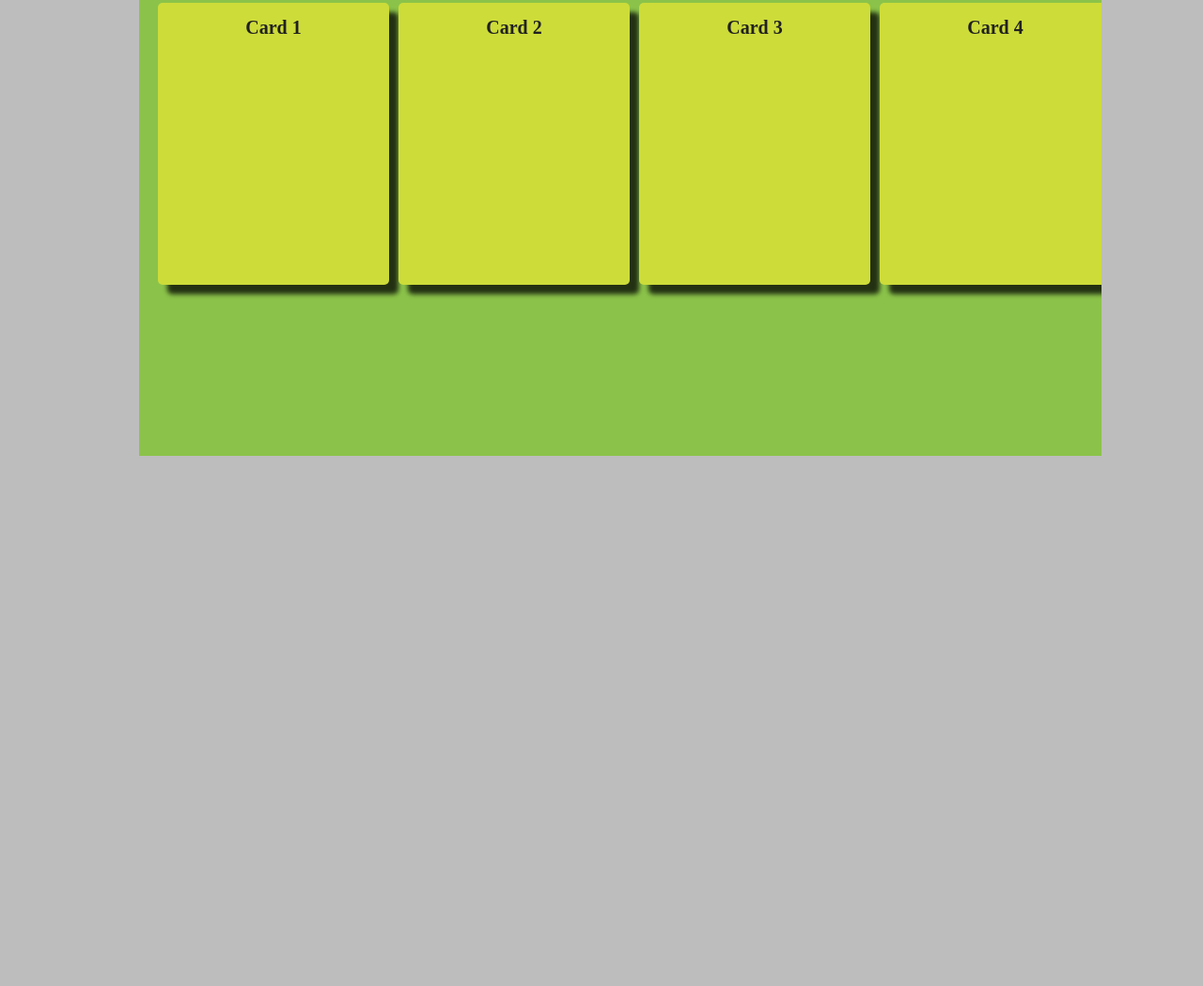
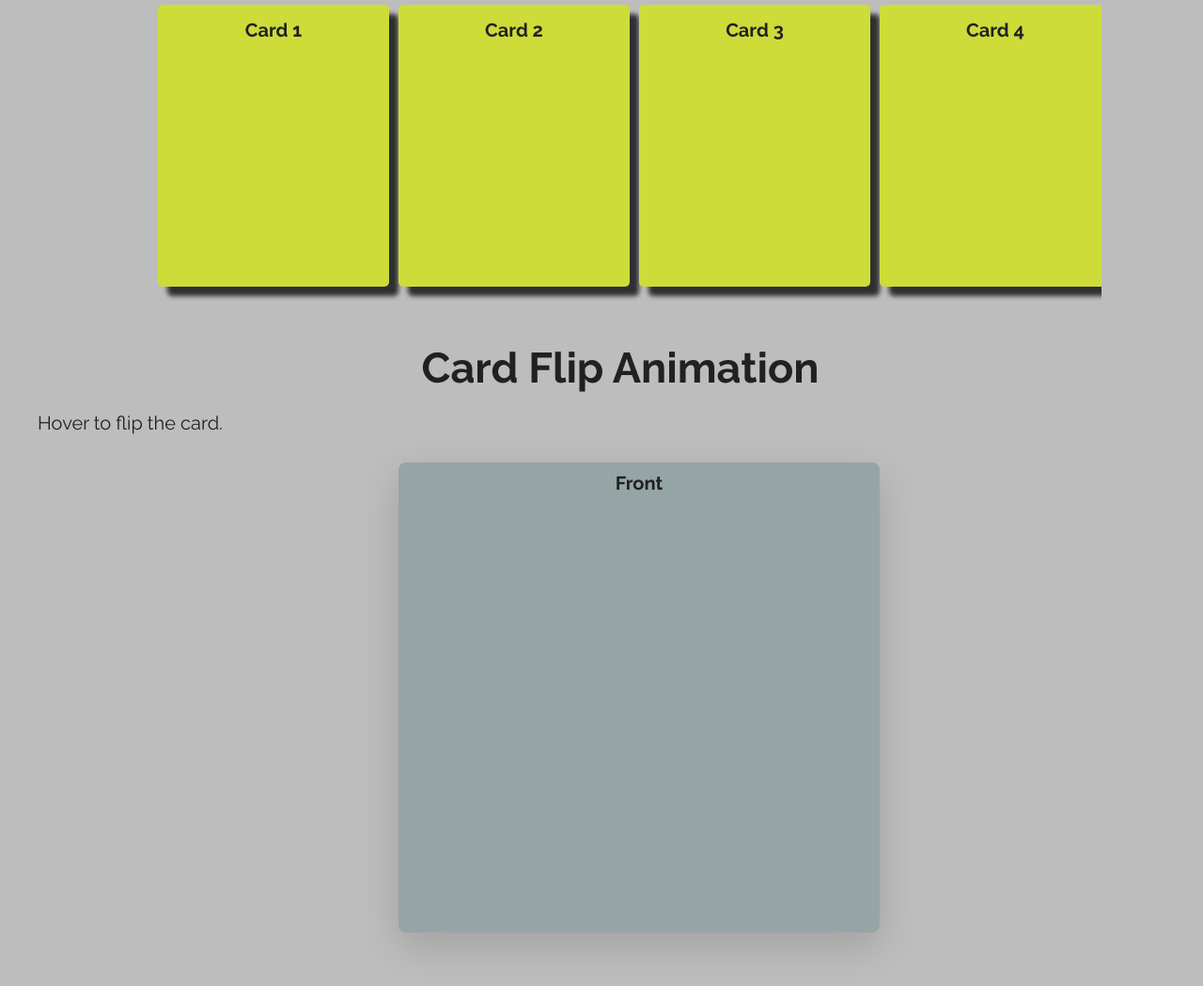
Before and after one commit to hfogelberg/widgets, a website: page index.html in a window 1280 px wide. Shown: the part 2592-3641 px from the top of the page at 94% size. Before the commit the page ends 3200 px from the top, so only its background shows below. Drawn offline with nearby package versions, Linux system fonts and the light colour scheme; files that its build step writes are made by us from their sources.

Commit message:
Card flip

```diff
--- a/index.html
+++ b/index.html
@@ -7,6 +7,7 @@
   <meta http-equiv="X-UA-Compatible" content="ie=edge">
   <link rel="stylesheet" href="assets/style.css">
   <title>Henrik's Widgets | A Showcase </title>
+  <link href="https://fonts.googleapis.com/css?family=Raleway:400,500,700" rel="stylesheet">
 </head>
 
 <body>
@@ -192,6 +193,29 @@
       </div>
     </div>
 
+    <section class="section card-flip">
+      <h2 class="heading-secondary">
+        Card Flip Animation
+      </h2>
+      <p class="paragraph u-margin-bottom-medium">
+        Hover to flip the card.
+      </p>
+
+      <div class="flip-container">
+        <div class="card">
+          <div class="card__side card__side--front">
+            <h3 class="heading-tertiary">
+              Front
+            </h3>
+          </div>
+          <div class="card__side card__side--back">
+            <h3 class="heading-tertiary">Back</h3>
+          </div>
+        </div>
+      </div>
+      </div>
+    </section>
+
   </section>
 
   <script src="/assets/scripts/slideMenu.js"></script>
--- a/sass/base/_base.scss
+++ b/sass/base/_base.scss
@@ -11,6 +11,9 @@ html {
     font-size: 62.5%;
     background-color: $background-color;
     color: $primary-text-color;
+    font-family: 'Raleway', sans-serif;
+    font-weight: 300;
+    text-rendering: optimizeLegibility;
 }
 
 body {
--- /dev/null
+++ b/sass/components/_card_flip.scss
@@ -0,0 +1,33 @@
+.card {
+    perspective: 150rem;
+    -moz-perspective: 150rem;
+    position: relative;
+    height: 50rem;
+    &__side {
+        font-size: 2rem;
+        height: 50rem;
+        transition: all 1s ease;
+        position: absolute;
+        top: 0;
+        left: 0;
+        width: 40vw;
+        margin-left: 30vw;
+        backface-visibility: hidden;
+        border-radius: 8px;
+        overflow: hidden;
+        box-shadow: 0 1.5rem 4rem rgba($color-black, 0.15);
+        &--front {
+            background-color: $color-grey-dark;
+        }
+        &--back {
+            background-color: $accent-color;
+            transform: rotateY(180deg);
+        }
+    }
+    &:hover &__side--front {
+        transform: rotateY(180deg);
+    }
+    &:hover &__side--back {
+        transform: rotateY(360deg);
+    }
+}
--- a/sass/components/_horizontal-slide.scss
+++ b/sass/components/_horizontal-slide.scss
@@ -1,8 +1,6 @@
 .horizontal-slide {
-    height: 40vw;
     width: 80vw;
     margin-left: 10vw;
-    background-color: $accent-color;
     margin-top: 2rem;
     flex: 0.9;
     display: flex;
--- a/sass/main.scss
+++ b/sass/main.scss
@@ -8,5 +8,6 @@
 @import "components/flexgrid";
 @import "components/slidemenu";
 @import "components/_horizontal-slide";
+@import "components/card_flip";
 @import "layouts/header";
 @import "layouts/section";
```
Also changed, not shown: sass/components/_file_upload.scss (added, +42 -0 lines).
